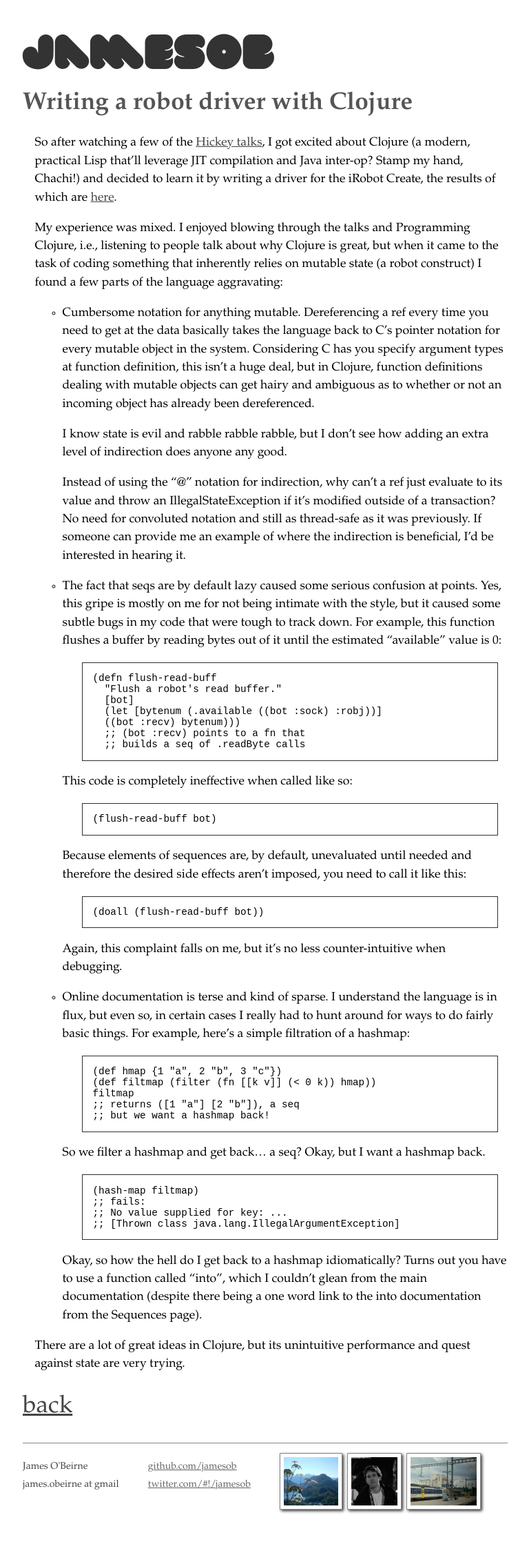
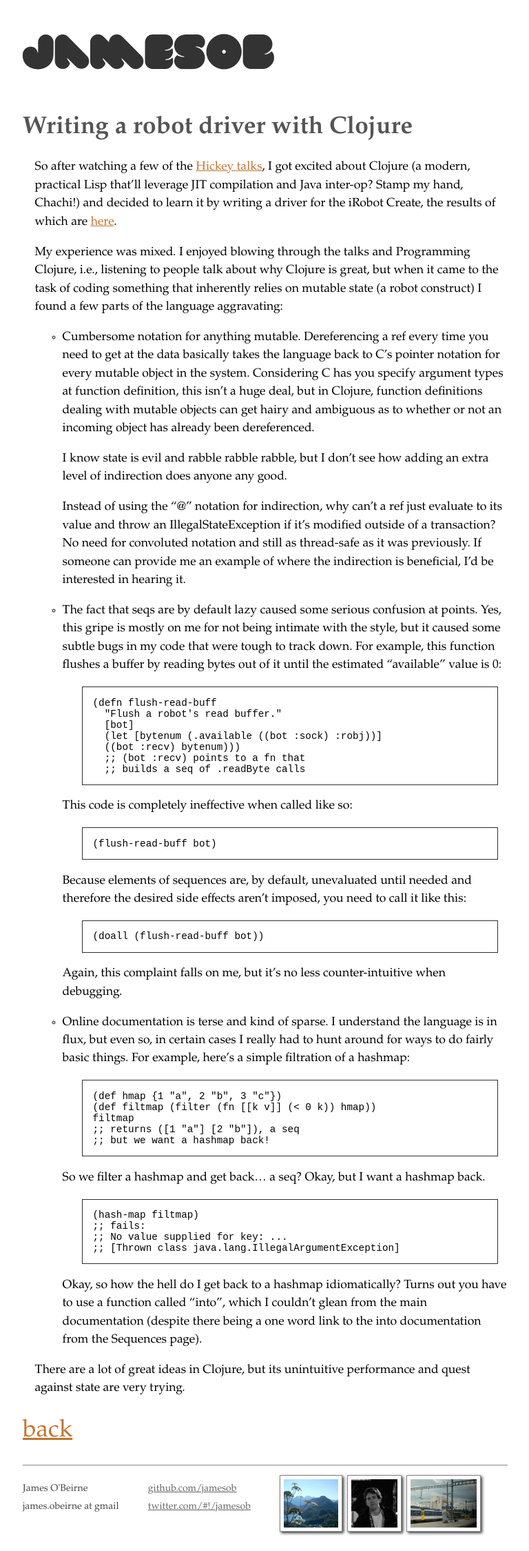
Before and after one commit to jamesob/jamesob.github.io, a Jekyll site: the page built from _posts/2009-01-15-clojure-rant.md, in a window 1280 px wide. Shown: the whole page at 69% size, without its empty margins (255-1023 px from the left). Built offline with Jekyll 4.4.1, drawn with Linux system fonts in a browser that asks for light colours; comment, search, counter and statistics services are not loaded; before the commit the page ends 2216 px from its top, so only the background shows below that.

Commit message:
Added discus, updated colors.

```diff
--- a/_layouts/post.html
+++ b/_layouts/post.html
@@ -2,10 +2,27 @@
 layout: base
 ---
 
-<h1>{{ page.title }}</h1>
+<div id="post-title">
+  <h1>{{ page.title }}</h1>
+</div>
 
 <div id="post-body">
   {{ content }}
 </div>
 
 <div id="back"><a href="/">back</a></div>
+
+<div id="disqus_thread"></div>
+<script type="text/javascript">
+    var disqus_shortname = 'jamesob';
+    var disqus_identifier = '{{ post.url }}';
+    var disqus_url = 'http://jamesob.no-ip.org:8081{{ page.url }}';
+
+    /* * * DON'T EDIT BELOW THIS LINE * * */
+    (function() {
+        var dsq = document.createElement('script'); dsq.type = 'text/javascript'; dsq.async = true;
+        dsq.src = 'http://' + disqus_shortname + '.disqus.com/embed.js';
+        (document.getElementsByTagName('head')[0] || document.getElementsByTagName('body')[0]).appendChild(dsq);
+    })();
+</script>
+<noscript>Please enable JavaScript to view the <a href="http://disqus.com/?ref_noscript">comments powered by Disqus.</a></noscript>
--- a/css/site.less
+++ b/css/site.less
@@ -30,7 +30,7 @@
   font-family: Palatino, georgia, "times new roman", serif;
 
   a {
-    color: #444;
+    color: #C17530;
   }
 
   a:hover {
@@ -61,6 +61,12 @@
     #desc {
       margin-bottom: 3em;
     }
+
+    margin-bottom: 4em;
+  }
+
+  #post-title {
+    margin-top: 4em;
   }
 
   #post-body {
@@ -70,8 +76,8 @@
   #back {
     font-size: 200%;
     color: #AAA;
-    margin-bottom: -0.5em;
     margin-top: 1em;
+    margin-bottom: 1em;
   }
 
   .title {
@@ -92,7 +98,7 @@
     border-top: 1px solid #888;
     padding-top: 0.5em;
 
-    margin-top: 4em;
+    margin-top: 1em;
     margin-bottom: 8em;
 
     a {
--- a/index.html
+++ b/index.html
@@ -5,7 +5,6 @@
 
 
 <div id="home">
-
   <div id="desc">
     I'm a Python-hacking math dropout who likes to write. I live
     in Northern Virginia, work on <a
```
